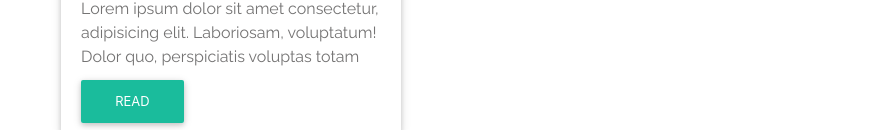
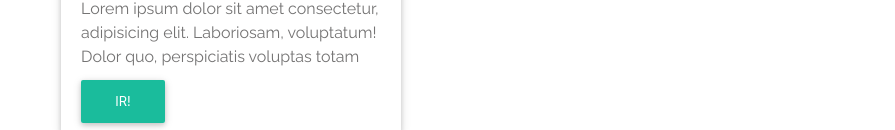
Before and after one commit to AoMartin/CourseraGBA_CursoAngular, an Angular app in the folder angular-wishlist/: page / in a window 1280 px wide. Both pictures are taken after typing "Sample", "Sample" into the empty fields and a click on the button "Guardar!". Shown: the part 697-827 px from the top of the page, without its empty margins (39-934 px from the left). Built offline with nearby package versions, Linux system fonts and the light colour scheme.

Commit message:
semana 2 Componentes y controladores

```diff
--- a/angular-wishlist/src/app/destino-viaje/destino-viaje.component.html
+++ b/angular-wishlist/src/app/destino-viaje/destino-viaje.component.html
@@ -7,6 +7,7 @@
     <h3>{{destino.nombre}}</h3>
     <p>Lorem	ipsum	dolor	sit	amet	consectetur,	adipisicing	elit.	Laboriosam,	voluptatum!	Dolor	quo,	perspiciatis
       voluptas	totam</p>
-      <a	href="#"	class="btn-card">Read</a>
+      <a	href="#"	class="btn-card" (click)="ir()">Ir!</a>
+      <span [style.display]="destino.isSelected() ? '':'none'">- PREFERIDO -</span>
   </div>
 </div>
--- a/angular-wishlist/src/app/destino-viaje/destino-viaje.component.ts
+++ b/angular-wishlist/src/app/destino-viaje/destino-viaje.component.ts
@@ -1,4 +1,4 @@
-import { Component, OnInit, Input, HostBinding } from '@angular/core';
+import { Component, OnInit, Input, HostBinding, Output, EventEmitter } from '@angular/core';
 import { DestinoViaje } from '../models/destino-viaje.model';
 
 @Component({
@@ -9,10 +9,16 @@ import { DestinoViaje } from '../models/destino-viaje.model';
 export class DestinoViajeComponent implements OnInit {
   @Input() destino:DestinoViaje;
   @HostBinding('attr.class') cssClass = 'col-md-4';
-
-  constructor() {}
+  @Output() clicked:EventEmitter<DestinoViaje>;
+  constructor() {
+    this.clicked = new EventEmitter();
+  }
 
   ngOnInit(): void {
   }
 
+  ir(){
+    this.clicked.emit(this.destino);
+    return false;
+  }
 }
--- a/angular-wishlist/src/app/lista-destinos/lista-destinos.component.html
+++ b/angular-wishlist/src/app/lista-destinos/lista-destinos.component.html
@@ -28,6 +28,10 @@
   <hr	class="mb-5">
 
   <div	class="row row-flex">
-    <app-destino-viaje *ngFor="let d of destinos" [destino]="d"></app-destino-viaje>
+    <app-destino-viaje
+      *ngFor="let d of destinos"
+      [destino]="d"
+      (clicked)="elegido($event)"
+      ></app-destino-viaje>
   </div>
 </div>
--- a/angular-wishlist/src/app/lista-destinos/lista-destinos.component.ts
+++ b/angular-wishlist/src/app/lista-destinos/lista-destinos.component.ts
@@ -21,4 +21,8 @@ export class ListaDestinosComponent implements OnInit {
     return false;
   }
 
+  elegido(d:DestinoViaje){
+    this.destinos.forEach( function(x) {x.setSelected(false);});
+    d.setSelected(true);
+  }
 }
--- a/angular-wishlist/src/app/models/destino-viaje.model.ts
+++ b/angular-wishlist/src/app/models/destino-viaje.model.ts
@@ -1,9 +1,11 @@
 export class DestinoViaje{
-    nombre:string;
-    imagenUrl:string;
-
-    constructor(n:string,u:string){
-        this.nombre = n;
-        this.imagenUrl = u;
+    private selected:boolean;
+    constructor(public nombre:string,public imagenUrl:string){
+    }
+    isSelected(){
+        return this.selected;
+    }
+    setSelected(s:boolean){
+        this.selected = s;
     }
 }
```
